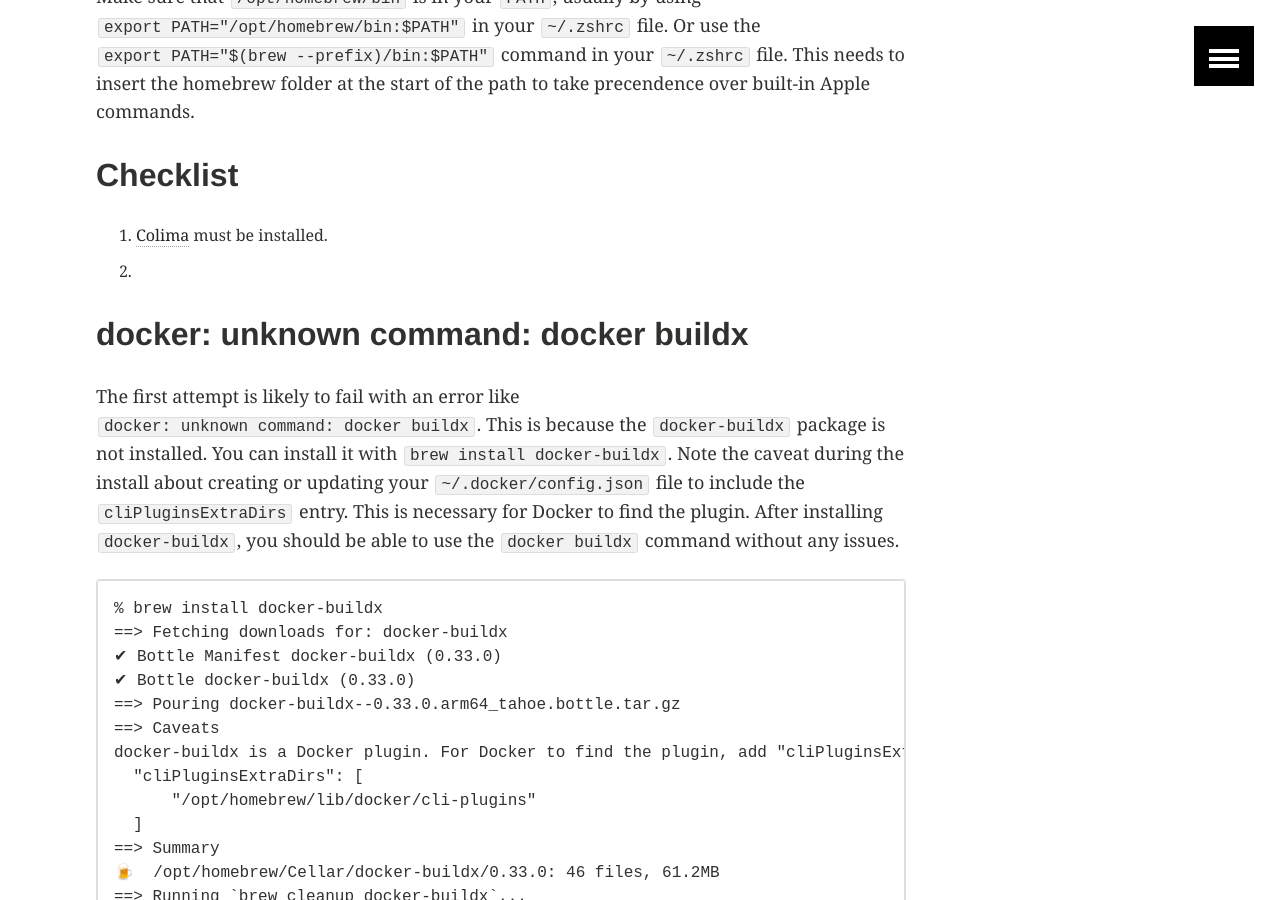
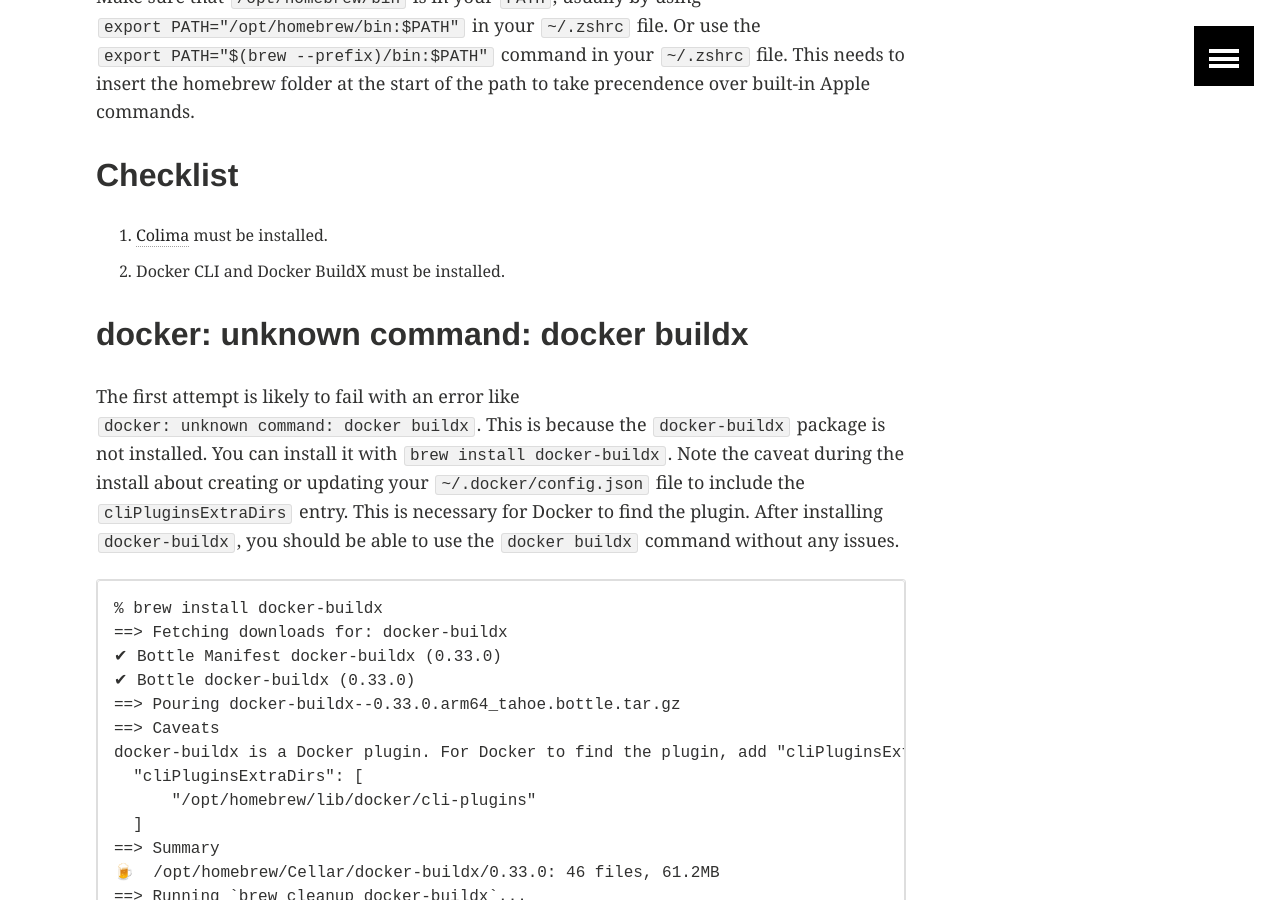
Before and after one commit to tgharold/blog, a Jekyll site: the page built from _posts/2026/2026-04-14-macos-26-colima-vscode-devcontainers.md, in a window 1280 px wide and 900 px high, scrolled down 377 px. Built offline with Jekyll 4.4.1, drawn with Linux system fonts in a browser that asks for light colours.

Commit message:
Tweaks to the post for Colima

```diff
--- a/_posts/2026/2026-04-14-macos-26-colima-vscode-devcontainers.md
+++ b/_posts/2026/2026-04-14-macos-26-colima-vscode-devcontainers.md
@@ -21,7 +21,7 @@
 ## Checklist
 
 1. [Colima](https://colima.run/) must be installed.
-2.
+2. Docker CLI and Docker BuildX must be installed.
 
 ## docker: unknown command: docker buildx
 
```
